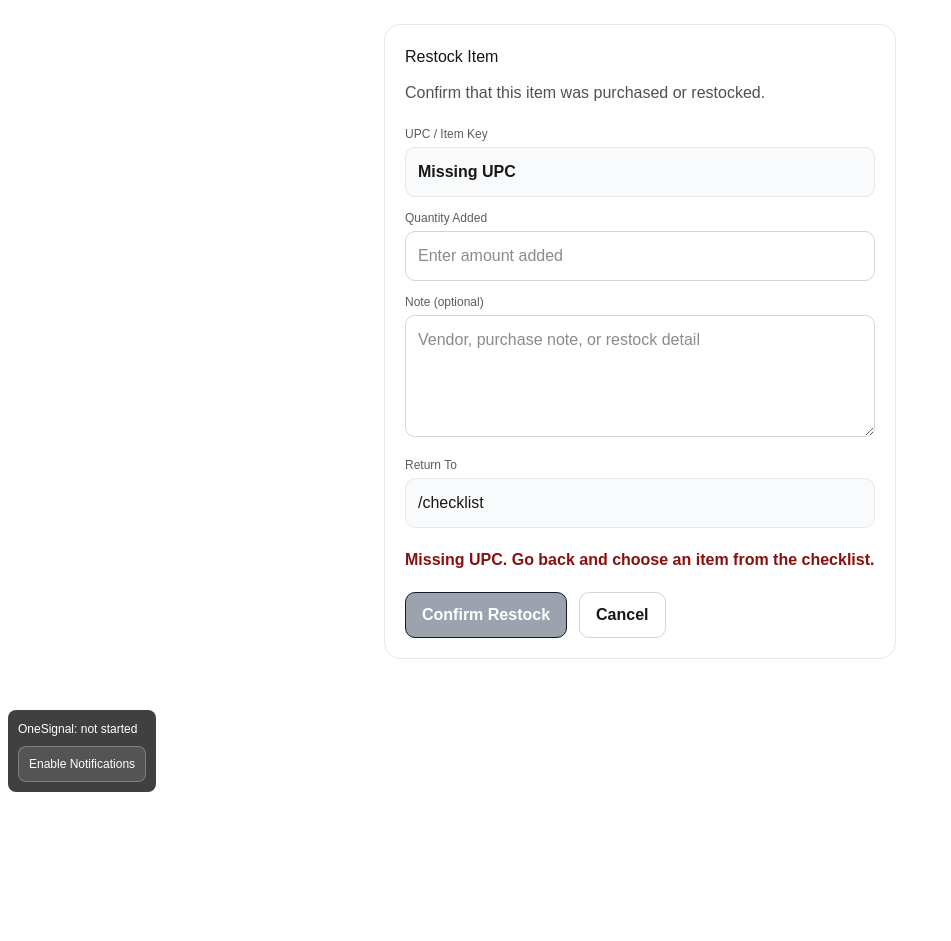
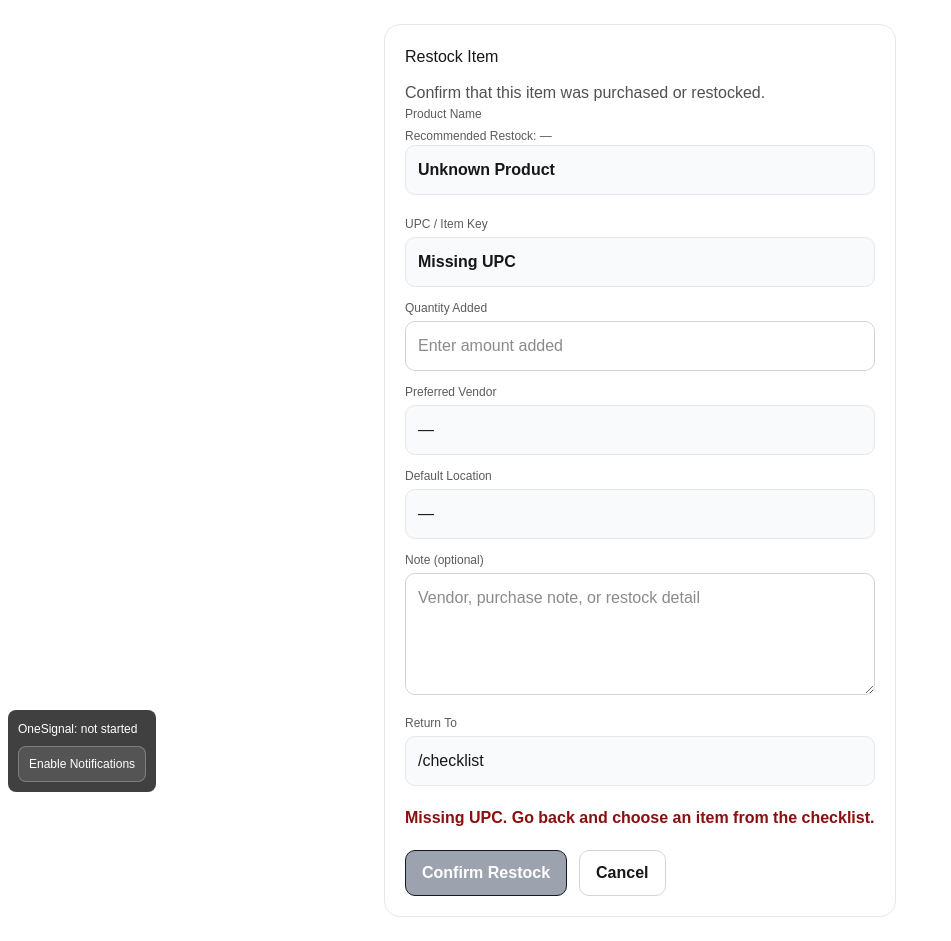
Before and after one commit to TheToolShedRep/Inventory-Alert-Next, a Next.js app: page /purchase in a window 1280 px wide. Shown: the whole page, without its empty margins (0-951 px from the left). Before the commit the page ends 800 px from the top, so only its background shows below. Built offline with nearby package versions, Linux system fonts and the light colour scheme.

Commit message:
Purchase flow improvements: product name, vendor, location, recommended qty

```diff
--- a/app/checklist/ChecklistClient.tsx
+++ b/app/checklist/ChecklistClient.tsx
@@ -156,10 +156,20 @@ export default function ChecklistClient({
     const upc = String(row.upc || "").trim();
     if (!upc) return;
 
+    const productName = String(row.product_name || "").trim();
+    const recommendedQty = String(row.qty_to_order_base_units || "").trim();
+    const vendor = String(row.preferred_vendor || "").trim();
+    const location = String(row.default_location || "").trim();
+
     const params = new URLSearchParams({
       upc,
       return: "/checklist",
     });
+
+    if (productName) params.set("product_name", productName);
+    if (recommendedQty) params.set("recommended_qty", recommendedQty);
+    if (vendor) params.set("vendor", vendor);
+    if (location) params.set("location", location);
 
     router.push(`/purchase?${params.toString()}`);
   };
--- a/app/purchase/PurchaseClient.tsx
+++ b/app/purchase/PurchaseClient.tsx
@@ -8,9 +8,13 @@ export default function PurchaseClient() {
   const router = useRouter();
 
   const upc = searchParams.get("upc");
+  const productName = searchParams.get("product_name") || "";
+  const recommendedQty = searchParams.get("recommended_qty") || "";
+  const vendor = searchParams.get("vendor") || "";
+  const location = searchParams.get("location") || "";
   const returnUrl = searchParams.get("return") || "/checklist";
 
-  const [quantity, setQuantity] = useState("");
+  const [quantity, setQuantity] = useState(recommendedQty);
   const [note, setNote] = useState("");
   const [loading, setLoading] = useState(false);
 
@@ -27,6 +31,7 @@ export default function PurchaseClient() {
         },
         body: JSON.stringify({
           upc,
+          product_name: productName,
           action: "purchased",
           quantity,
           note,
@@ -69,6 +74,26 @@ export default function PurchaseClient() {
         <p style={{ marginTop: 0, opacity: 0.75 }}>
           Confirm that this item was purchased or restocked.
         </p>
+
+        <div>
+          <div style={{ fontSize: 12, opacity: 0.7, marginBottom: 4 }}>
+            Product Name
+          </div>
+          <div style={{ fontSize: 12, opacity: 0.7 }}>
+            Recommended Restock: {recommendedQty || "—"}
+          </div>
+          <div
+            style={{
+              padding: 12,
+              border: "1px solid #e5e7eb",
+              borderRadius: 10,
+              background: "#f9fafb",
+              fontWeight: 700,
+            }}
+          >
+            {productName || "Unknown Product"}
+          </div>
+        </div>
 
         <div
           style={{
@@ -124,6 +149,38 @@ export default function PurchaseClient() {
                 background: "#fff",
               }}
             />
+          </div>
+
+          <div>
+            <div style={{ fontSize: 12, opacity: 0.7, marginBottom: 4 }}>
+              Preferred Vendor
+            </div>
+            <div
+              style={{
+                padding: 12,
+                border: "1px solid #e5e7eb",
+                borderRadius: 10,
+                background: "#f9fafb",
+              }}
+            >
+              {vendor || "—"}
+            </div>
+          </div>
+
+          <div>
+            <div style={{ fontSize: 12, opacity: 0.7, marginBottom: 4 }}>
+              Default Location
+            </div>
+            <div
+              style={{
+                padding: 12,
+                border: "1px solid #e5e7eb",
+                borderRadius: 10,
+                background: "#f9fafb",
+              }}
+            >
+              {location || "—"}
+            </div>
           </div>
 
           <div>
```
